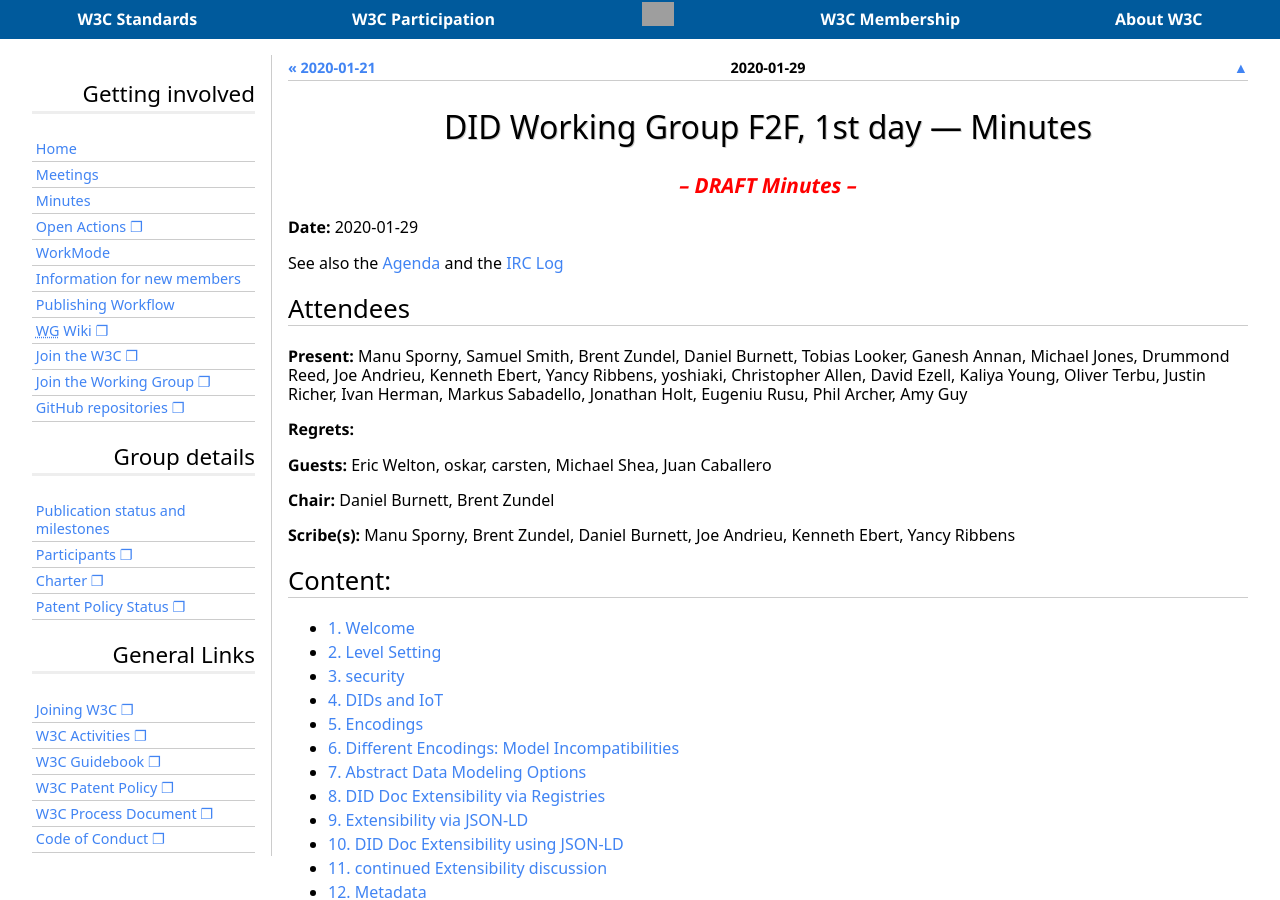
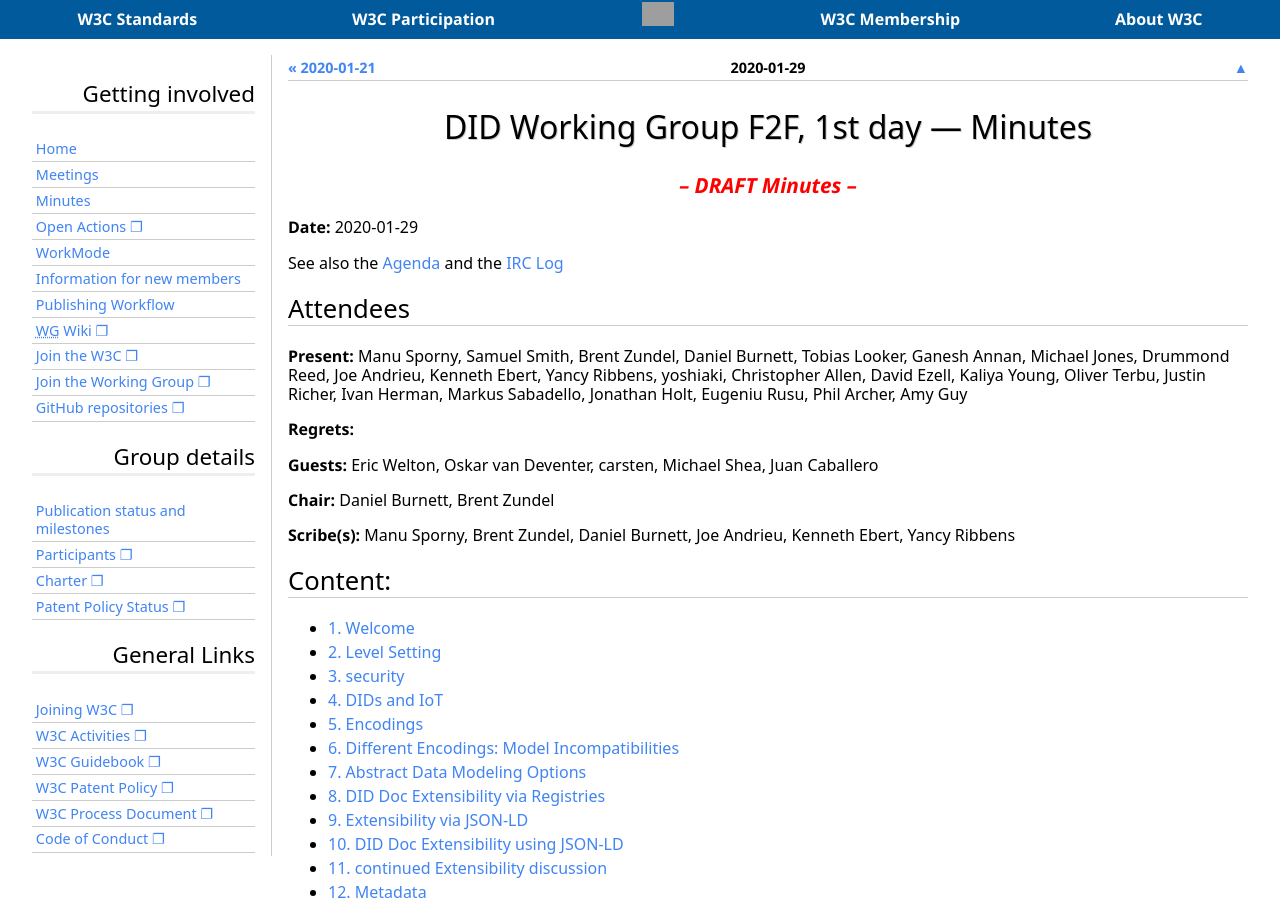
Before and after one commit to w3c/did-wg, a Jekyll site: the page built from _minutes/2020-01-29-did.md, in a window 1280 px wide and 900 px high. Built offline with Jekyll 4.4.1, drawn with Linux system fonts in a browser that asks for light colours; some web fonts are replaced; some of the changed text lies outside the part shown; grey boxes are pictures that could not be loaded.

Commit message:
Oskar's name set

```diff
--- a/_minutes/2020-01-29-did.md
+++ b/_minutes/2020-01-29-did.md
@@ -140,7 +140,7 @@ json-ld: |
                 },
                 {
                     "@type": "Person",
-                    "name": "oskar"
+                    "name": "Oskar van Deventer"
                 },
                 {
                     "@type": "Person",
@@ -174,7 +174,7 @@ See also the [Agenda](https://tinyurl.com/didwg-ams2020-agenda) and the [IRC Log
 
 **Regrets:**
 
-**Guests:** Eric Welton, oskar, carsten, Michael Shea, Juan Caballero
+**Guests:** Eric Welton, Oskar van Deventer, carsten, Michael Shea, Juan Caballero
 
 **Chair:** Daniel Burnett, Brent Zundel
 
@@ -245,7 +245,7 @@ See also the [Agenda](https://tinyurl.com/didwg-ams2020-agenda) and the [IRC Log
 
 > *Samuel Smith:* Spelled Carsten
 
-**Oskar:** Hi Oskar from TNO, Dutch Research Institution. I'm technical coordinator for SSI arena focus on interoperability, integration, getting whole ecosystem running. I'm here to liaise with all of you. I like Java because I'm an organized guy.
+**Oskar van Deventer:** Hi Oskar from TNO, Dutch Research Institution. I'm technical coordinator for SSI arena focus on interoperability, integration, getting whole ecosystem running. I'm here to liaise with all of you. I like Java because I'm an organized guy.
 
 **Joe Andrieu:** I'm Joe Andrieu, I'm here on behalf of Legendary Requirements. I do requirements engineering. I like lisp, like LPC (written in Amsterdam).
 
@@ -259,7 +259,7 @@ See also the [Agenda](https://tinyurl.com/didwg-ams2020-agenda) and the [IRC Log
 
 **Michael Shea:** Hi Michael Shea, independent, former programmer many years ago. C and C++ were my favorites - also leading task force for SSI and IoT for Sovrin Foundation. Seeing DIDs and IoT and some activity on mailing list - why I decided it was useful to join.
 
-> *oskar:* The European project eSSIF-Lab (essif-lab.eu) funds start-ups and SMEs to build useful SSI stuff: open-source components, generic SSI functionality and services, and sector-specific SSI applications. Email: oskar.vandeventer@tno.nl
+> *Oskar van Deventer:* The European project eSSIF-Lab (essif-lab.eu) funds start-ups and SMEs to build useful SSI stuff: open-source components, generic SSI functionality and services, and sector-specific SSI applications. Email: oskar.vandeventer@tno.nl
 
 **Markus Sabadello:** Hi Markus Sabadello, founder of Danube Tech. I'm here because everything I'm doing has to do w/ DIDs - foundational for Web. My favorite programming language is Java.
 
@@ -1357,7 +1355,7 @@ See also the [Agenda](https://tinyurl.com/didwg-ams2020-agenda) and the [IRC Log
 
 > *Jonathan Holt:* The `timestamp` of bitcoin block #180967 is 2012–05–20 23:02:13.
 
-**oskar:** some of this is confusing
+**Oskar van Deventer:** some of this is confusing
 … what is the purpose fo a did document?
 
 **Justin Richer:** a lot of people are already deploying
```
Also changed, not shown: other parts of _minutes/2020-01-29-did.md (+0 -2 lines).
